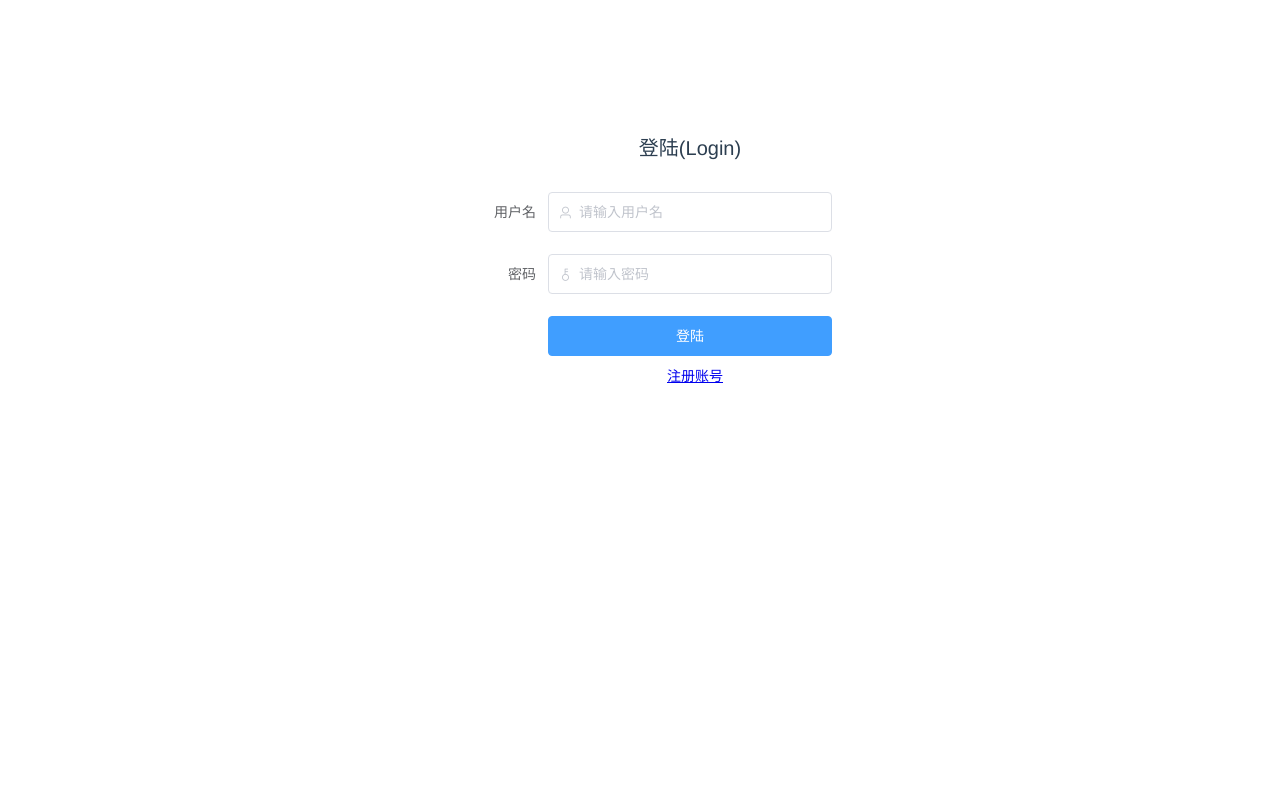
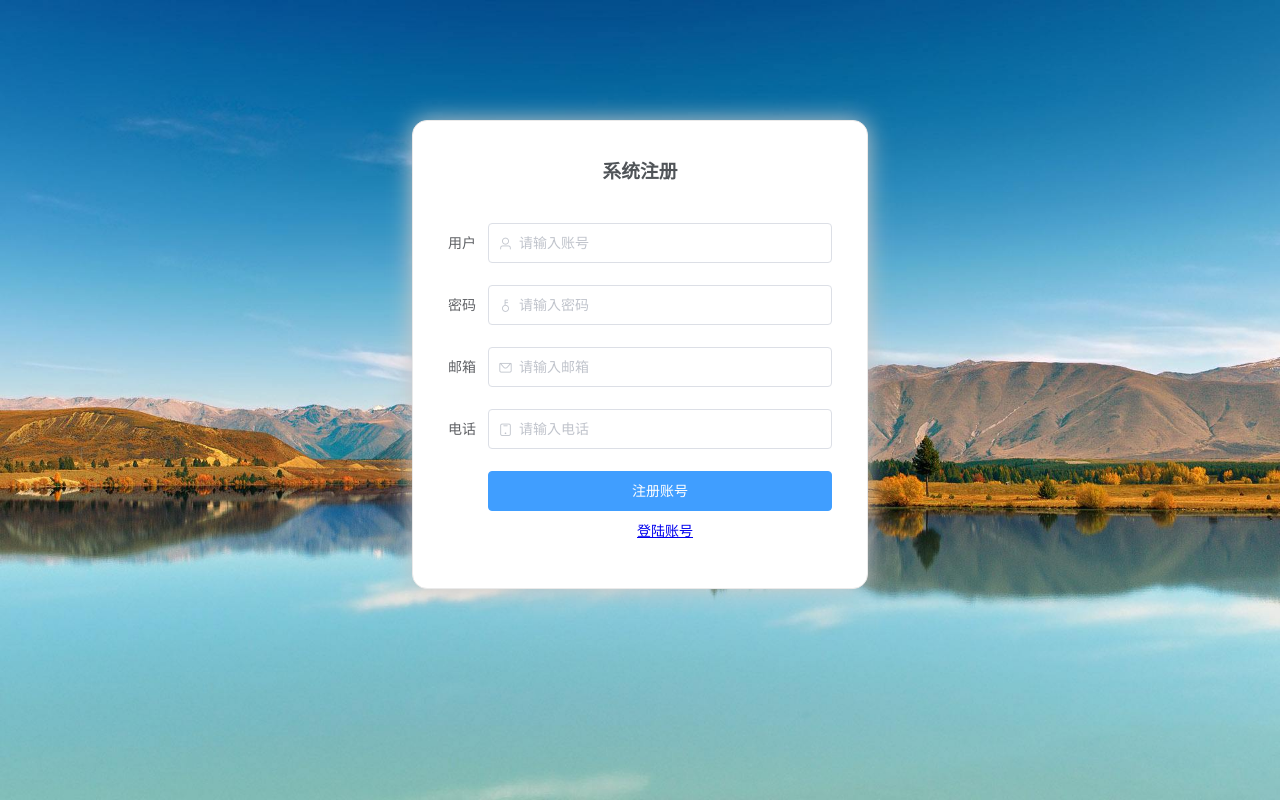
Before and after one commit to yuandechun/itech-app, a Vue app: page /register in a window 1280 px wide. Before the commit this address led to /login. Built offline with nearby package versions, Linux system fonts and the light colour scheme.

Commit message:
modify login page style

```diff
--- a/src/router.js
+++ b/src/router.js
@@ -41,7 +41,7 @@ const router = new Router({
 // 导航守卫
 // 使用 router.beforeEach 注册一个全局前置守卫，判断用户是否登陆
 router.beforeEach((to, from, next) => {
-  if (to.path === '/login') {
+  if (to.path === '/login' || to.path === '/register') {
     next();
   } else {
     let token = sessionStorage.getItem('Authorization');
--- a/src/views/Login.vue
+++ b/src/views/Login.vue
@@ -1,39 +1,37 @@
 <template>
-  <div class="login-div-css">
-    <el-form :model="form"
-             ref="form"
-             label-width="100px">
-      <el-form-item>
-        <span class="login-title-css">登陆(Login)</span>
-      </el-form-item>
 
-      <el-form-item label="用户名">
+  <body id="poster">
+    <el-form :model="loginForm"
+             class="login-container"
+             label-position="left"
+             label-width="40px">
+      <h3 class="login_title">系统登陆</h3>
+      <el-form-item label="用户">
         <el-input type="text"
                   prefix-icon="el-icon-user"
-                  v-model="form.userName"
-                  placeholder="请输入用户名"></el-input>
+                  v-model="loginForm.userName"
+                  auto-complete="off"
+                  placeholder="账号"></el-input>
       </el-form-item>
 
       <el-form-item label="密码">
         <el-input type="password"
                   prefix-icon="el-icon-key"
-                  v-model="form.password"
-                  placeholder="请输入密码"></el-input>
+                  v-model="loginForm.password"
+                  auto-complete="off"
+                  placeholder="密码"></el-input>
       </el-form-item>
 
-      <el-form-item>
+      <el-form-item style="width: 100%">
         <el-button type="primary"
                    class="login-button-width"
-                   @click="onSubmit">
-          登陆
-        </el-button>
+                   v-on:click="login">登陆账号</el-button>
         <el-button type="text">
           <router-link to="/register">注册账号</router-link>
         </el-button>
       </el-form-item>
-
     </el-form>
-  </div>
+  </body>
 </template>
 
 
@@ -42,20 +40,22 @@ import router from '../router'
 import { mapMutations } from 'vuex';
 
 export default {
-  name: 'Login',
+  name: "Login",
   data () {
     return {
       messages: [],
-      form: {
+      loginForm: {
         userName: '',
         password: ''
-      }
+      },
     }
   },
+
   methods: {
     ...mapMutations(['setToken']),
-    onSubmit () {
-      this.$post(this.$api.userLogin, this.form)
+    // 登陆
+    login () {
+      this.$post(this.$api.userLogin, this.loginForm)
         .then(res => {
           if (res.status == 'SUCCESS') {
             //sessionStorage
@@ -69,22 +69,43 @@ export default {
         })
     }
   }
+
+
 }
 </script>
 
-<style scoped>
-.login-div-css {
-  min-height: 460px;
-  width: 30%;
+<style>
+#poster {
+  background: url("../assets/eva.jpg") no-repeat;
+  background-position: center;
+  height: 100%;
+  width: 100%;
+  background-size: cover;
+  position: fixed;
+}
+body {
+  margin: 0px;
+  padding: 0;
+}
+
+.login-container {
+  border-radius: 15px;
+  background-clip: padding-box;
+  margin: 120px auto;
+  width: 25%;
+  padding: 35px 35px 15px 35px;
+  background: #fff;
+  border: 1px solid #eaeaea;
+  box-shadow: 0 0 25px #cac6c6;
+}
+
+.login_title {
+  margin: 0px auto 40px auto;
   text-align: center;
-  margin-left: 35%;
-  margin-top: 10%;
+  color: #505458;
 }
+
 .login-button-width {
   width: 100%;
 }
-.login-title-css {
-  text-align: center;
-  font-size: 20px;
-}
 </style>
--- a/src/views/Register.vue
+++ b/src/views/Register.vue
@@ -1,53 +1,51 @@
 <template>
-  <div class="login-div-css">
-    <el-form :model="form"
-             ref="form"
-             label-width="100px">
-      <el-form-item>
-        <span class="long-title-css">注册(Register)</span>
-      </el-form-item>
 
-      <el-form-item label="用户名">
+  <body id="poster">
+    <el-form :model="registerForm"
+             class="login-container"
+             label-position="left"
+             label-width="40px">
+      <h3 class="login_title">系统注册</h3>
+      <el-form-item label="用户">
         <el-input type="text"
                   prefix-icon="el-icon-user"
-                  v-model="form.userName"
-                  placeholder="请输入用户名"></el-input>
+                  v-model="registerForm.userName"
+                  auto-complete="off"
+                  placeholder="请输入账号"></el-input>
       </el-form-item>
 
       <el-form-item label="密码">
         <el-input type="password"
                   prefix-icon="el-icon-key"
-                  v-model="form.password"
+                  v-model="registerForm.password"
+                  auto-complete="off"
                   placeholder="请输入密码"></el-input>
       </el-form-item>
 
       <el-form-item label="邮箱">
         <el-input type="email"
                   prefix-icon="el-icon-message"
-                  v-model="form.email"
+                  v-model="registerForm.email"
                   placeholder="请输入邮箱"></el-input>
       </el-form-item>
 
       <el-form-item label="电话">
         <el-input type="phone"
                   prefix-icon="el-icon-mobile"
-                  v-model="form.phone"
+                  v-model="registerForm.phone"
                   placeholder="请输入电话"></el-input>
       </el-form-item>
 
-      <el-form-item>
+      <el-form-item style="width: 100%">
         <el-button type="primary"
                    class="login-button-width"
-                   @click="onSubmit">
-          注册
-        </el-button>
+                   v-on:click="register">注册账号</el-button>
         <el-button type="text">
           <router-link to="/login">登陆账号</router-link>
         </el-button>
       </el-form-item>
-
     </el-form>
-  </div>
+  </body>
 </template>
 
 
@@ -58,7 +56,7 @@ export default {
   name: 'Register',
   data () {
     return {
-      form: {
+      registerForm: {
         messages: '',
         userName: '',
         password: '',
@@ -67,9 +65,11 @@ export default {
       }
     }
   },
+
   methods: {
-    onSubmit () {
-      this.$post('/api/user/save', this.form)
+    // 注册
+    register () {
+      this.$post('/api/user/save', this.registerForm)
         .then(response => {
           this.messages = response.messages;
           router.push({ path: '/login' })
@@ -80,18 +80,37 @@ export default {
 </script>
 
 <style scoped>
-.login-div-css {
-  min-height: 480px;
+#poster {
+  background: url("../assets/eva.jpg") no-repeat;
+  background-position: center;
+  height: 100%;
+  width: 100%;
+  background-size: cover;
+  position: fixed;
+}
+body {
+  margin: 0px;
+  padding: 0;
+}
+
+.login-container {
+  border-radius: 15px;
+  background-clip: padding-box;
+  margin: 120px auto;
   width: 30%;
+  padding: 35px 35px 15px 35px;
+  background: #fff;
+  border: 1px solid #eaeaea;
+  box-shadow: 0 0 25px #cac6c6;
+}
+
+.login_title {
+  margin: 0px auto 40px auto;
   text-align: center;
-  margin-left: 35%;
-  margin-top: 8%;
+  color: #505458;
 }
+
 .login-button-width {
   width: 100%;
 }
-.long-title-css {
-  text-align: center;
-  font-size: 20px;
-}
 </style>
```
Also changed, not shown: src/assets/background_picture.jpg (deleted), src/assets/eva.jpg (added).
